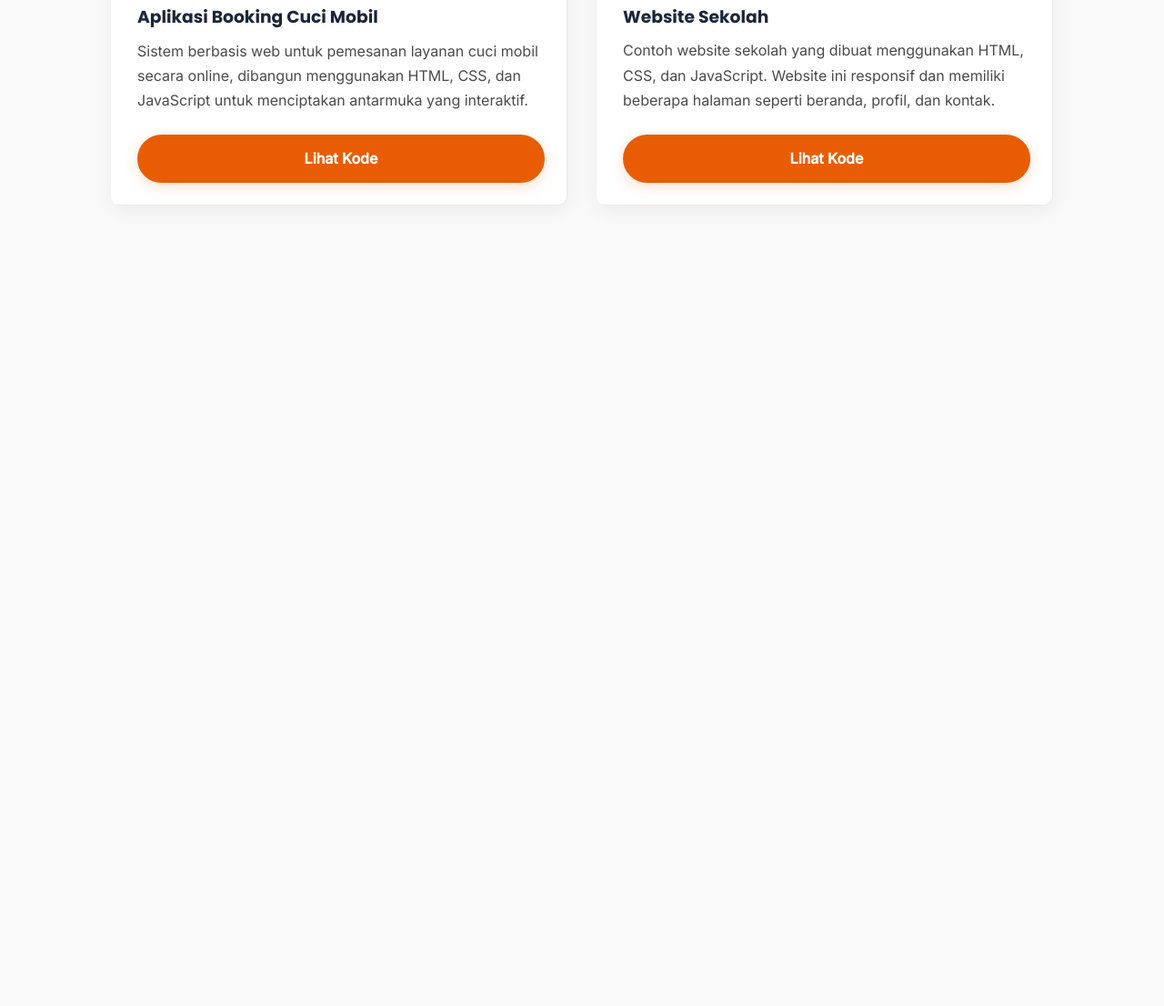
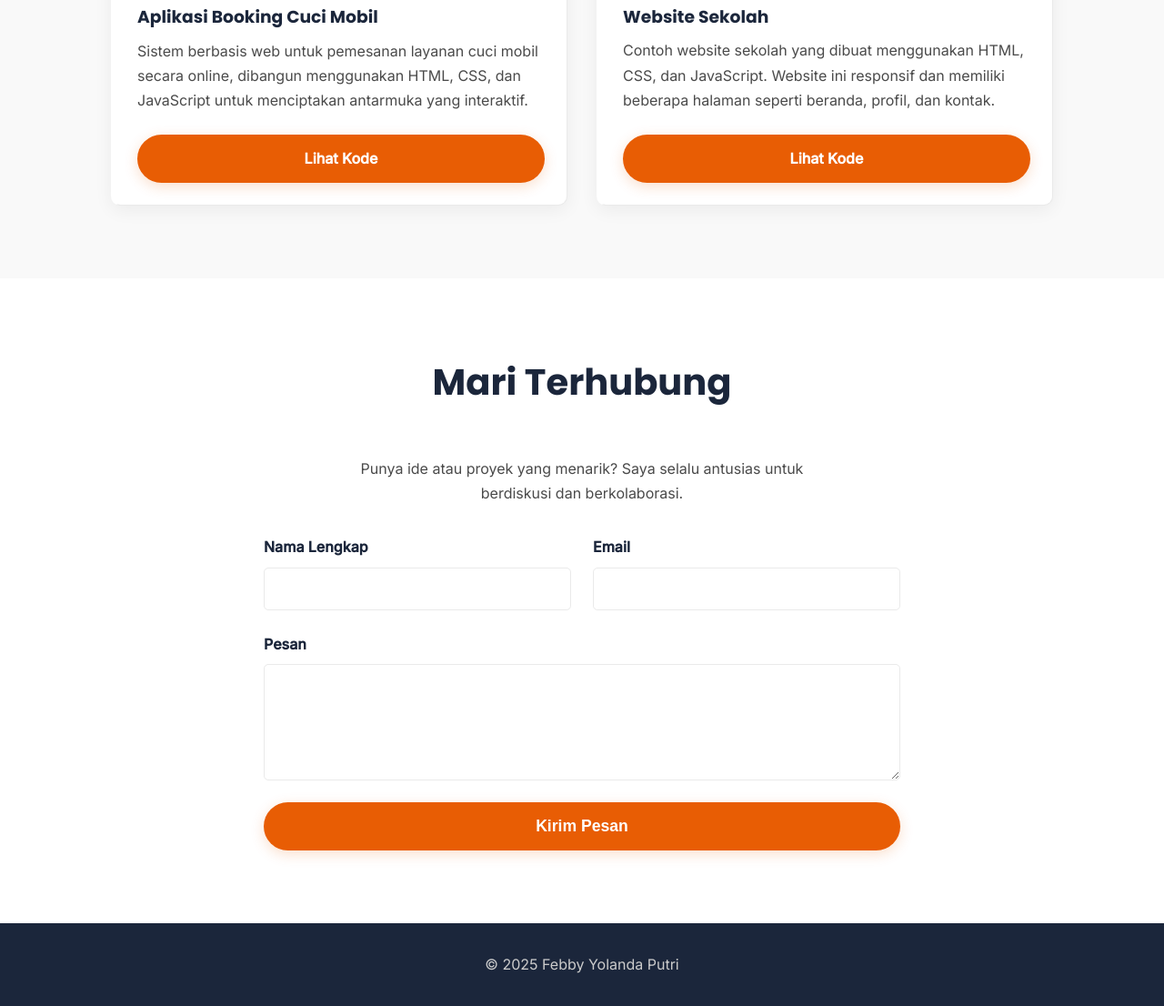
Before and after one commit to Yoollaaa/tugas-akhir-portofolio, a plain HTML site: page index.html in a window 1280 px wide. Shown: the part 1958-3064 px from the top of the page at 91% size. Before the commit the page ends 2264 px from the top, so only its background shows below. Drawn offline with Linux system fonts and the light colour scheme.

Commit message:
Tambah Section 'Kontak' dan footer halaman

```diff
--- a/index.html
+++ b/index.html
@@ -102,6 +102,32 @@
         </div>
     </div>
 </section>
+<section id="contact">
+    <div class="container">
+        <h2 class="section-title">Mari Terhubung</h2>
+        <p class="contact-intro">Punya ide atau proyek yang menarik? Saya selalu antusias untuk berdiskusi dan berkolaborasi.</p>
+        <form action="#" method="POST" class="contact-form">
+            <div class="form-group">
+                <label for="nama">Nama Lengkap</label>
+                <input type="text" id="nama" name="nama" required>
+            </div>
+            <div class="form-group">
+                <label for="email">Email</label>
+                <input type="email" id="email" name="email" required>
+            </div>
+            <div class="form-group full-width">
+                <label for="pesan">Pesan</label>
+                <textarea id="pesan" name="pesan" rows="5"></textarea>
+            </div>
+            <div class="form-group full-width">
+                <button type="submit" class="btn btn-primary">Kirim Pesan</button>
+            </div>
+        </form>
+    </div>
+</section>
 </main>
+<footer id="main-footer">
+    <p>&copy; 2025 Febby Yolanda Putri</p>
+</footer>
     </body>
 </html>
--- a/style.css
+++ b/style.css
@@ -211,3 +211,56 @@ nav a:hover {
     flex-grow: 1;
     margin-bottom: 1.5rem;
 }
+#contact {
+    background: var(--bg-card);
+}
+.contact-intro {
+    text-align: center;
+    max-width: 500px;
+    margin: 0 auto 2rem auto;
+}
+.contact-form {
+    max-width: 700px;
+    margin: auto;
+    display: grid;
+    grid-template-columns: 1fr 1fr;
+    gap: 1.5rem;
+}
+.form-group {
+    display: flex;
+    flex-direction: column;
+}
+.form-group.full-width {
+    grid-column: 1 / -1;
+}
+.contact-form label {
+    margin-bottom: 0.5rem;
+    font-weight: 600;
+    color: var(--secondary-color);
+}
+.contact-form input,
+.contact-form textarea {
+    width: 100%;
+    padding: 0.8rem;
+    border: 1px solid var(--border-color);
+    border-radius: 5px;
+    font-family: var(--body-font);
+    font-size: 1rem;
+}
+.contact-form input:focus,
+.contact-form textarea:focus {
+    outline: none;
+    border-color: var(--primary-color);
+    box-shadow: 0 0 0 3px rgba(232, 93, 4, 0.1);
+}
+.btn-primary {
+    width: 100%;
+    padding: 1rem;
+    font-size: 1.1rem;
+}
+#main-footer {
+    background: var(--secondary-color);
+    color: #ccc;
+    text-align: center;
+    padding: 2rem 0;
+}
```
